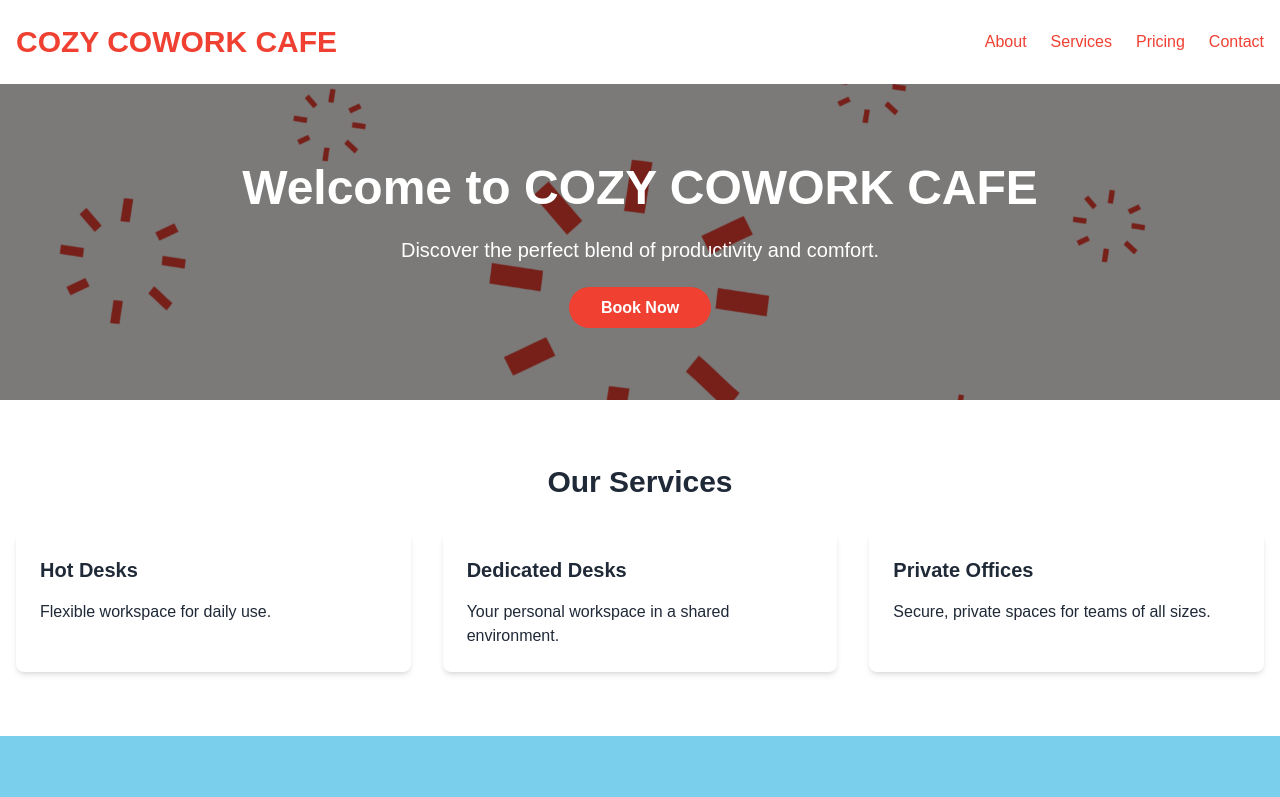
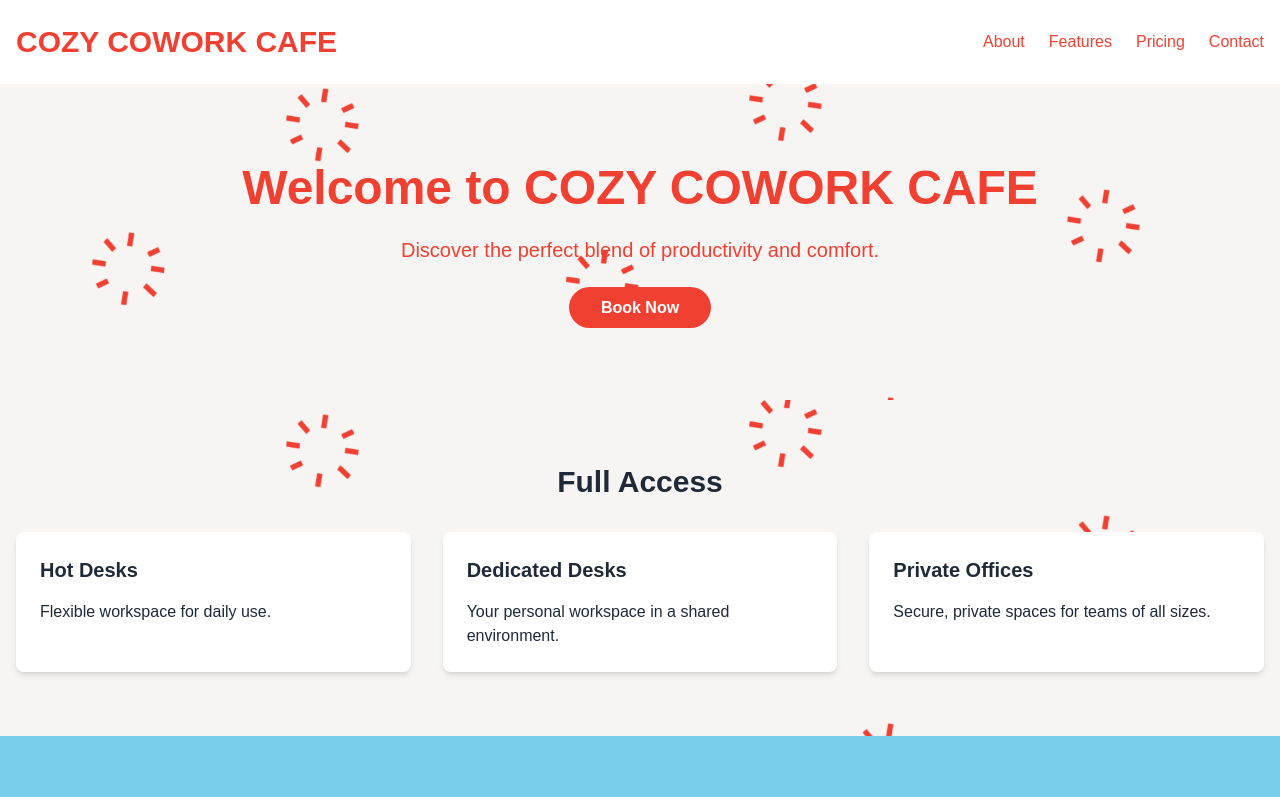
Before and after one commit to christam96/cozy-website, a website: page index.html in a window 1280 px wide. Shown: the top 797 px of the page. Drawn offline with nearby package versions, Linux system fonts and the light colour scheme.

Commit message:
update background

```diff
--- a/index.html
+++ b/index.html
@@ -21,7 +21,7 @@
                         'body': ['Circular Std', 'Arial', 'sans-serif'],
                     },
                     backgroundImage: {
-                        'hero-pattern': "url('/bg.png')",
+                        'hero-pattern': "url('/assets/bg.png')",
                     }
                 }
             }
@@ -35,7 +35,7 @@
             <nav>
                 <ul class="flex space-x-6">
                     <li><a href="#" class="text-cozy-red hover:text-cozy-navy">About</a></li>
-                    <li><a href="#" class="text-cozy-red hover:text-cozy-navy">Services</a></li>
+                    <li><a href="#" class="text-cozy-red hover:text-cozy-navy">Features</a></li>
                     <li><a href="#" class="text-cozy-red hover:text-cozy-navy">Pricing</a></li>
                     <li><a href="#" class="text-cozy-red hover:text-cozy-navy">Contact</a></li>
                 </ul>
@@ -44,8 +44,8 @@
     </header>
 
     <main>
-        <section class="relative bg-hero-pattern bg-cover bg-center text-white py-20">
-            <div class="absolute inset-0 bg-black opacity-50"></div>
+        <section class="relative bg-hero-pattern bg-cover bg-center text-cozy-red py-20">
+            <div class="absolute inset-0"></div>
             <div class="container mx-auto px-4 text-center relative z-10">
                 <h2 class="text-5xl font-display font-bold mb-6">Welcome to COZY COWORK CAFE</h2>
                 <p class="text-xl mb-8">Discover the perfect blend of productivity and comfort.</p>
@@ -53,9 +53,9 @@
             </div>
         </section>
 
-        <section class="py-16">
+        <section class="py-16 bg-hero-pattern bg-cover bg-center">
             <div class="container mx-auto px-4">
-                <h2 class="text-3xl font-display font-bold mb-8 text-center">Our Services</h2>
+                <h2 class="text-3xl font-display font-bold mb-8 text-center">Full Access</h2>
                 <div class="grid grid-cols-1 md:grid-cols-3 gap-8">
                     <div class="bg-white p-6 rounded-lg shadow-md">
                         <h3 class="text-xl font-bold mb-4">Hot Desks</h3>
```
Also changed, not shown: assets/bg.png (added), bg.png (deleted).
